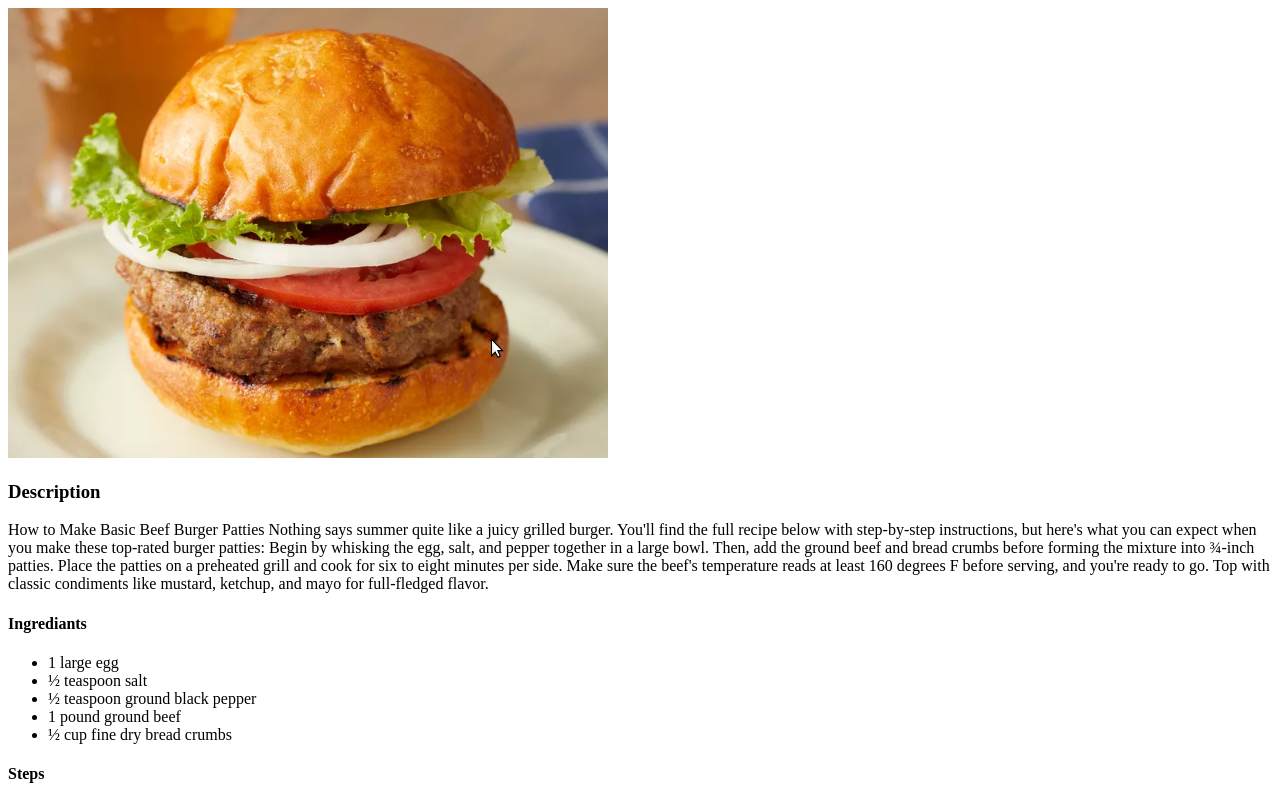
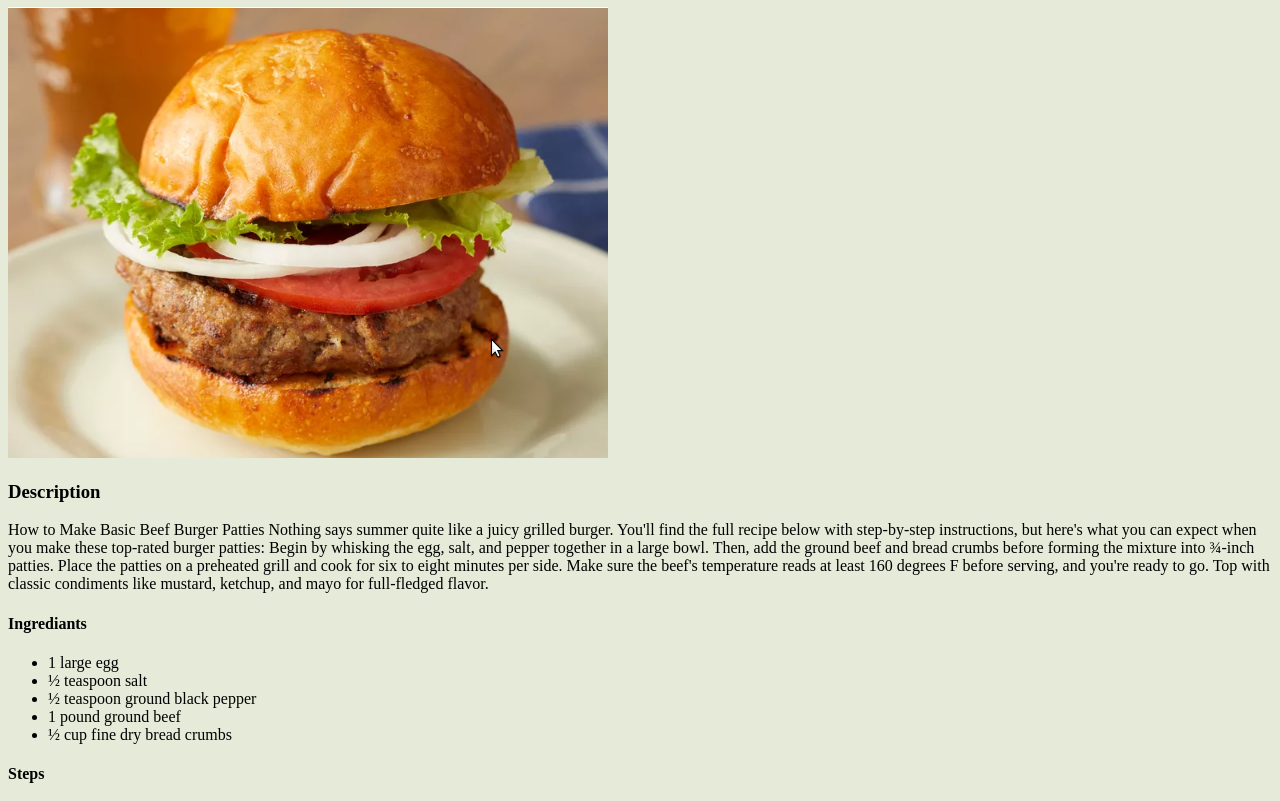
Before and after one commit to obedmbaya/odin-recipes, a plain HTML site: page recipes/burger.html in a window 1280 px wide. Shown: the part 73-874 px from the top of the page. Drawn offline with Linux system fonts and the light colour scheme.

Commit message:
same background color for all files

```diff
--- a/recipes/burger.html
+++ b/recipes/burger.html
@@ -3,6 +3,7 @@
     <head>
         <meta charset="utf-8">
         <title>Burger Recipe</title>
+        <link rel="stylesheet" href="style.css">
     </head>
 
     <body>
--- /dev/null
+++ b/recipes/style.css
@@ -0,0 +1,3 @@
+body {
+    background-color: rgb(230, 234, 217);
+}
--- a/style.css
+++ b/style.css
@@ -1,5 +1,5 @@
 body {
-    background-color: rgb(237, 238, 229);
+    background-color: rgb(230, 234, 217);
 }
 
 .burger {
```
Also changed, not shown: recipes/pizza.html (+1 -0 lines), recipes/salad.html (+1 -0 lines).
